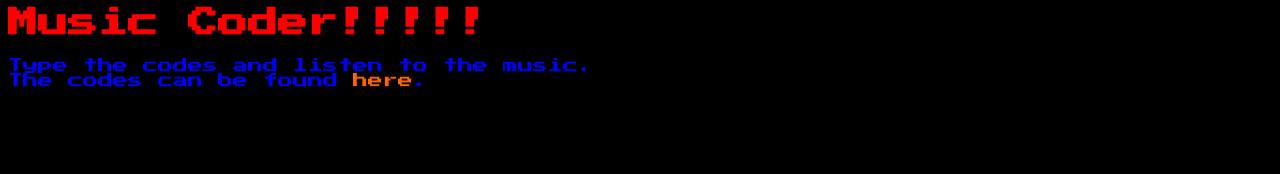
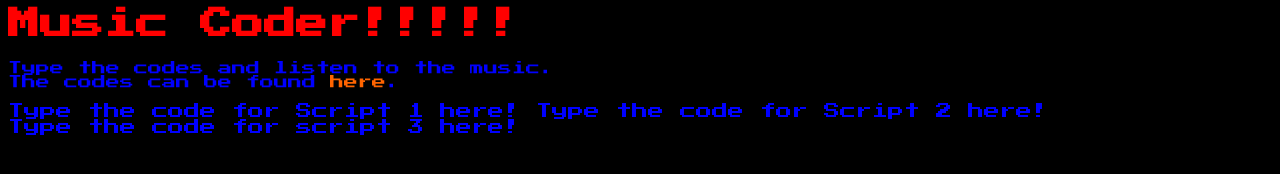
Before and after one commit to pincesCPU987/music-maker, a plain HTML site: page index.html in a window 1280 px wide. Drawn offline with Linux system fonts and the light colour scheme.

Commit message:
Update style.css

```diff
--- a/scripts/style.css
+++ b/scripts/style.css
@@ -1,7 +1,8 @@
 @import url('https://fonts.googleapis.com/css2?family=Press+Start+2P&display=swap');
+* {
+  font-family:'Press Start 2P', cursive;
+}
 body {
-  font-family:'Press Start 2P', cursive;
-  font-size:15px;
   background-color:#000000;
 }
 a {
@@ -25,6 +26,7 @@ a:active {
   text-decoration:underline;
 }
 p {
+  font-size:14px;
   color:#00f;
 }
 h1 {
@@ -33,3 +35,7 @@ h1 {
 h3 {
   color:#0f0;
 }
+.codedivs {
+  background-color:#777777;
+  color:#0000ff;
+}
```
